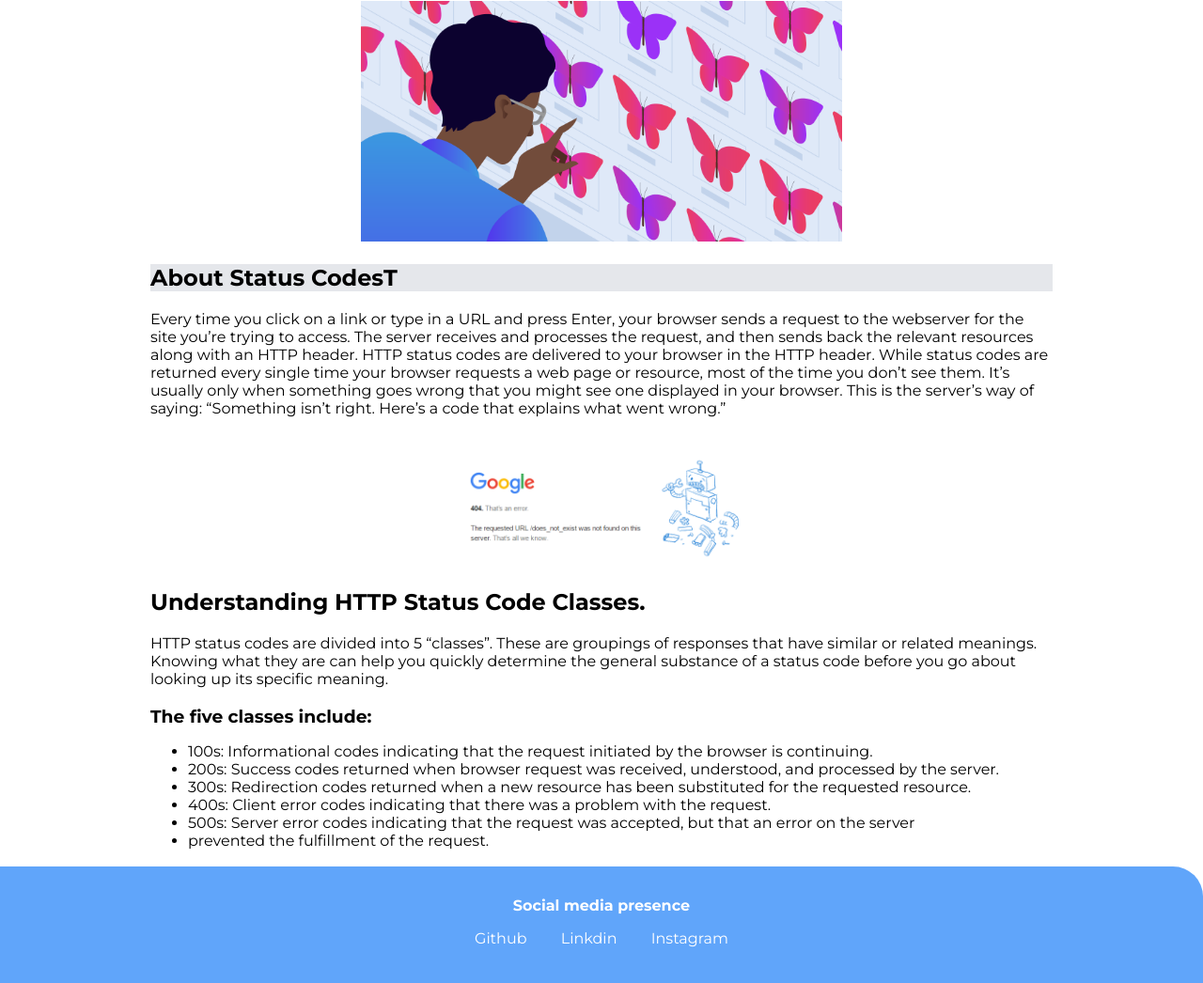
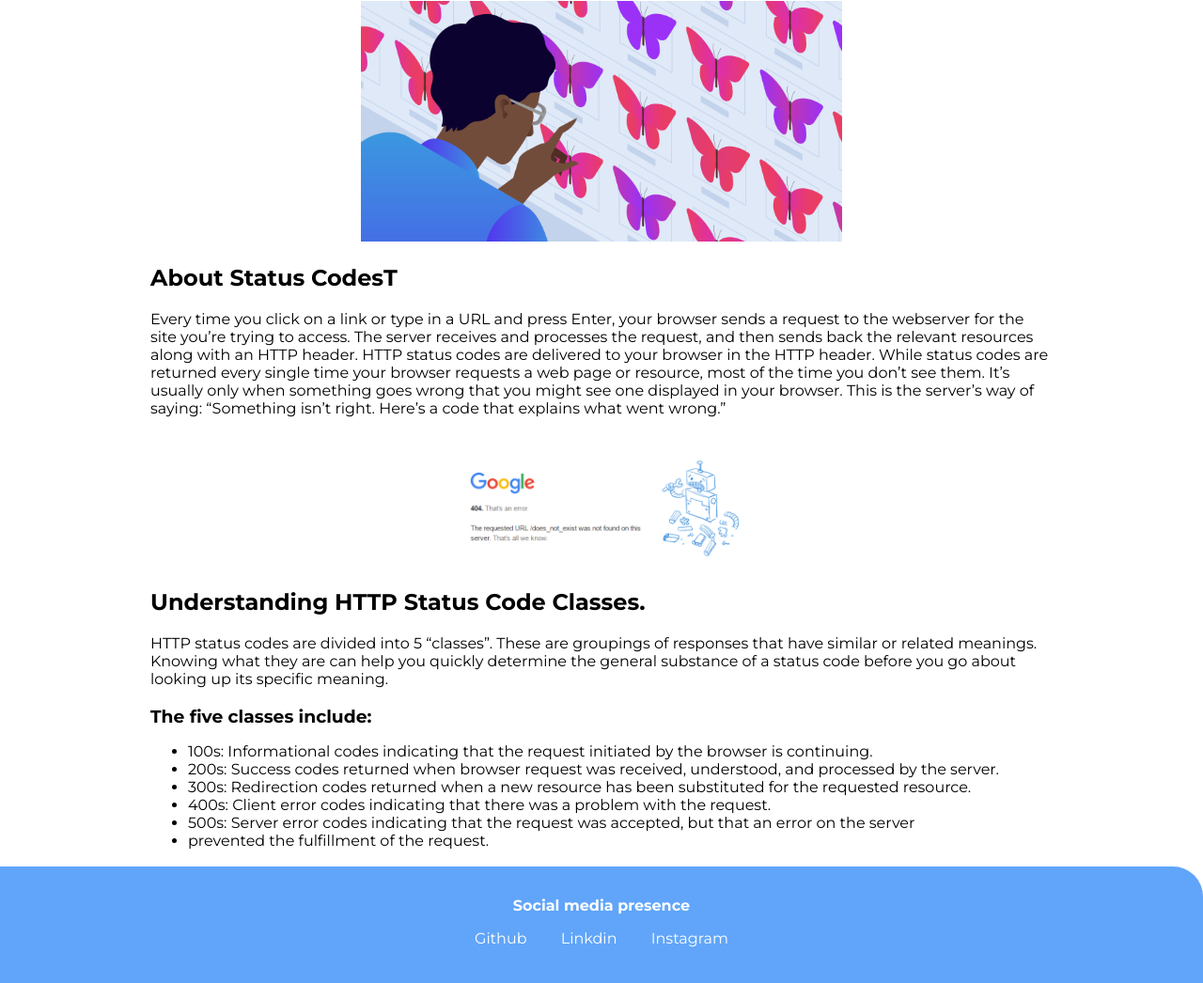
Before and after one commit to rjrvsharma/my-first-project-001, a plain HTML site: page lib/Blogs.html in a window 1280 px wide. Shown: the part 1475-2521 px from the top of the page at 94% size. Drawn offline with Linux system fonts and the light colour scheme.

Commit message:
polishing some things

```diff
--- a/lib/Blogs.html
+++ b/lib/Blogs.html
@@ -87,13 +87,13 @@
 
     <section>
 
-        <h1 class="container container-center ow"> Status Codes
+        <h1  class="container container-center ow"> Status Codes
             <br><small class="small">June, 2021</small></h1>
 
         <img src="/statuscode.png">
         <div class="blogmater">
 
-            <h2 class="ow">About Status CodesT</h2>
+            <h2>About Status CodesT</h2>
 
             <p>Every time you click on a link or type in a URL and press Enter, your browser sends a request to the
                 webserver for the site you’re trying to access. The server receives and processes the request, and then
```
Also changed, not shown: index.html (+1 -0 lines).
